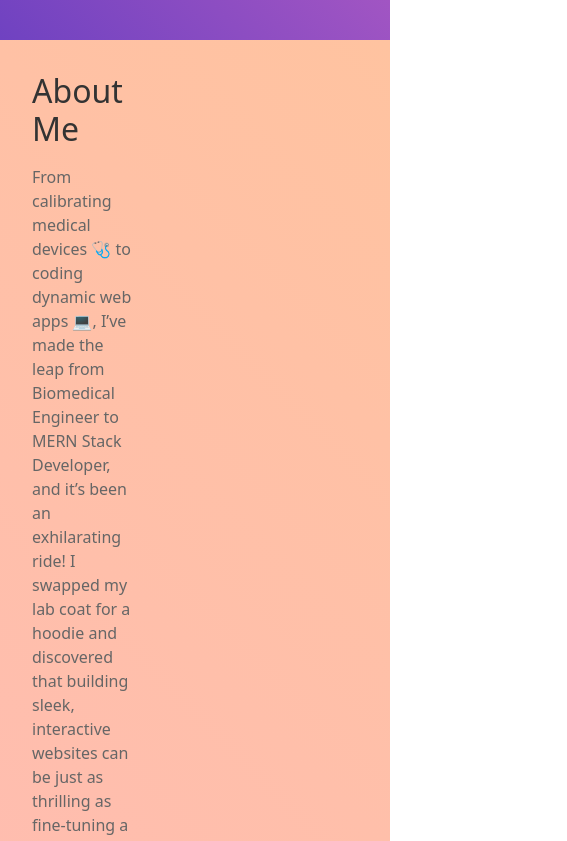
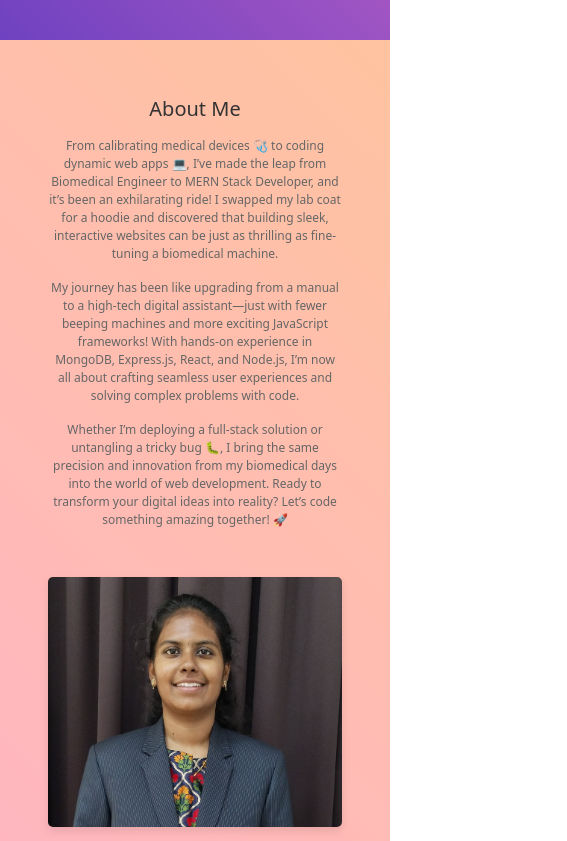
Before and after one commit to PriyankagithubS/portfolio, a React (Vite) app: page / in a window 390 px wide. Shown: the part 860-1701 px from the top of the page, 567 px wide, since content can reach past the window. Built offline with nearby package versions, Linux system fonts and the light colour scheme.

Commit message:
added responsiveness

```diff
--- a/src/Components/About.css
+++ b/src/Components/About.css
@@ -43,4 +43,54 @@
     border-radius: 10px;
     box-shadow: 0 4px 8px rgba(0, 0, 0, 0.1);
     align-self: flex-end; /* Align to bottom of text content */
+}@media (max-width: 1200px) {
+    .about-section {
+        flex-direction: column;
+        gap: 2rem;
+    }
+
+    .about-content {
+        flex-direction: column;
+        align-items: center;
+    }
+
+    .about-image {
+        max-width: 300px;
+        align-self: center;
+    }
 }
+
+@media (max-width: 768px) {
+    .about-title {
+        font-size: 1.5rem;
+    }
+
+    .about-description {
+        font-size: 0.875rem;
+    }
+
+    .about-image {
+        max-width: 100%;
+        align-self: center;
+    }
+}
+
+@media (max-width: 480px) {
+    .about-title {
+        font-size: 1.25rem;
+    }
+
+    .about-description {
+        font-size: 0.75rem;
+    }
+
+    .about-content {
+        padding: 1rem;
+        text-align: center;
+    }
+
+    .about-image {
+        max-width: 100%;
+        border-radius: 5px;
+    }
+}
--- a/src/Components/Contact.css
+++ b/src/Components/Contact.css
@@ -28,3 +28,54 @@
     padding: 0.5rem 1rem;
     font-size: 1rem;
 }
+@media (max-width: 1200px) {
+    .about-section {
+        flex-direction: column;
+        gap: 2rem;
+    }
+
+    .about-content {
+        flex-direction: column;
+        align-items: center;
+    }
+
+    .about-image {
+        max-width: 300px;
+        align-self: center;
+    }
+}
+
+@media (max-width: 768px) {
+    .about-title {
+        font-size: 1.5rem;
+    }
+
+    .about-description {
+        font-size: 0.875rem;
+    }
+
+    .about-image {
+        max-width: 100%;
+        align-self: center;
+    }
+}
+
+@media (max-width: 480px) {
+    .about-title {
+        font-size: 1.25rem;
+    }
+
+    .about-description {
+        font-size: 0.75rem;
+    }
+
+    .about-content {
+        padding: 1rem;
+        text-align: center;
+    }
+
+    .about-image {
+        max-width: 100%;
+        border-radius: 5px;
+    }
+}
--- a/src/Components/HeroSection.css
+++ b/src/Components/HeroSection.css
@@ -36,3 +36,54 @@
     background-color: #ff5e99;
     transform: scale(1.05);
 }
+@media (max-width: 1200px) {
+    .about-section {
+        flex-direction: column;
+        gap: 2rem;
+    }
+
+    .about-content {
+        flex-direction: column;
+        align-items: center;
+    }
+
+    .about-image {
+        max-width: 300px;
+        align-self: center;
+    }
+}
+
+@media (max-width: 768px) {
+    .about-title {
+        font-size: 1.5rem;
+    }
+
+    .about-description {
+        font-size: 0.875rem;
+    }
+
+    .about-image {
+        max-width: 100%;
+        align-self: center;
+    }
+}
+
+@media (max-width: 480px) {
+    .about-title {
+        font-size: 1.25rem;
+    }
+
+    .about-description {
+        font-size: 0.75rem;
+    }
+
+    .about-content {
+        padding: 1rem;
+        text-align: center;
+    }
+
+    .about-image {
+        max-width: 100%;
+        border-radius: 5px;
+    }
+}
--- a/src/Components/Navbar.css
+++ b/src/Components/Navbar.css
@@ -32,3 +32,54 @@
 .navbar ul li a:hover {
     color: #ffc107;
 }
+@media (max-width: 1200px) {
+    .about-section {
+        flex-direction: column;
+        gap: 2rem;
+    }
+
+    .about-content {
+        flex-direction: column;
+        align-items: center;
+    }
+
+    .about-image {
+        max-width: 300px;
+        align-self: center;
+    }
+}
+
+@media (max-width: 768px) {
+    .about-title {
+        font-size: 1.5rem;
+    }
+
+    .about-description {
+        font-size: 0.875rem;
+    }
+
+    .about-image {
+        max-width: 100%;
+        align-self: center;
+    }
+}
+
+@media (max-width: 480px) {
+    .about-title {
+        font-size: 1.25rem;
+    }
+
+    .about-description {
+        font-size: 0.75rem;
+    }
+
+    .about-content {
+        padding: 1rem;
+        text-align: center;
+    }
+
+    .about-image {
+        max-width: 100%;
+        border-radius: 5px;
+    }
+}
--- a/src/Components/Projects.css
+++ b/src/Components/Projects.css
@@ -53,3 +53,54 @@
     font-size: 1rem;
     color: #666;
 }
+@media (max-width: 1200px) {
+    .about-section {
+        flex-direction: column;
+        gap: 2rem;
+    }
+
+    .about-content {
+        flex-direction: column;
+        align-items: center;
+    }
+
+    .about-image {
+        max-width: 300px;
+        align-self: center;
+    }
+}
+
+@media (max-width: 768px) {
+    .about-title {
+        font-size: 1.5rem;
+    }
+
+    .about-description {
+        font-size: 0.875rem;
+    }
+
+    .about-image {
+        max-width: 100%;
+        align-self: center;
+    }
+}
+
+@media (max-width: 480px) {
+    .about-title {
+        font-size: 1.25rem;
+    }
+
+    .about-description {
+        font-size: 0.75rem;
+    }
+
+    .about-content {
+        padding: 1rem;
+        text-align: center;
+    }
+
+    .about-image {
+        max-width: 100%;
+        border-radius: 5px;
+    }
+}
--- a/src/Components/Skills.css
+++ b/src/Components/Skills.css
@@ -58,4 +58,54 @@
     background-color: #ff79c6;
     height: 100%;
     border-radius: 10px;
+}@media (max-width: 1200px) {
+    .about-section {
+        flex-direction: column;
+        gap: 2rem;
+    }
+
+    .about-content {
+        flex-direction: column;
+        align-items: center;
+    }
+
+    .about-image {
+        max-width: 300px;
+        align-self: center;
+    }
 }
+
+@media (max-width: 768px) {
+    .about-title {
+        font-size: 1.5rem;
+    }
+
+    .about-description {
+        font-size: 0.875rem;
+    }
+
+    .about-image {
+        max-width: 100%;
+        align-self: center;
+    }
+}
+
+@media (max-width: 480px) {
+    .about-title {
+        font-size: 1.25rem;
+    }
+
+    .about-description {
+        font-size: 0.75rem;
+    }
+
+    .about-content {
+        padding: 1rem;
+        text-align: center;
+    }
+
+    .about-image {
+        max-width: 100%;
+        border-radius: 5px;
+    }
+}
```
